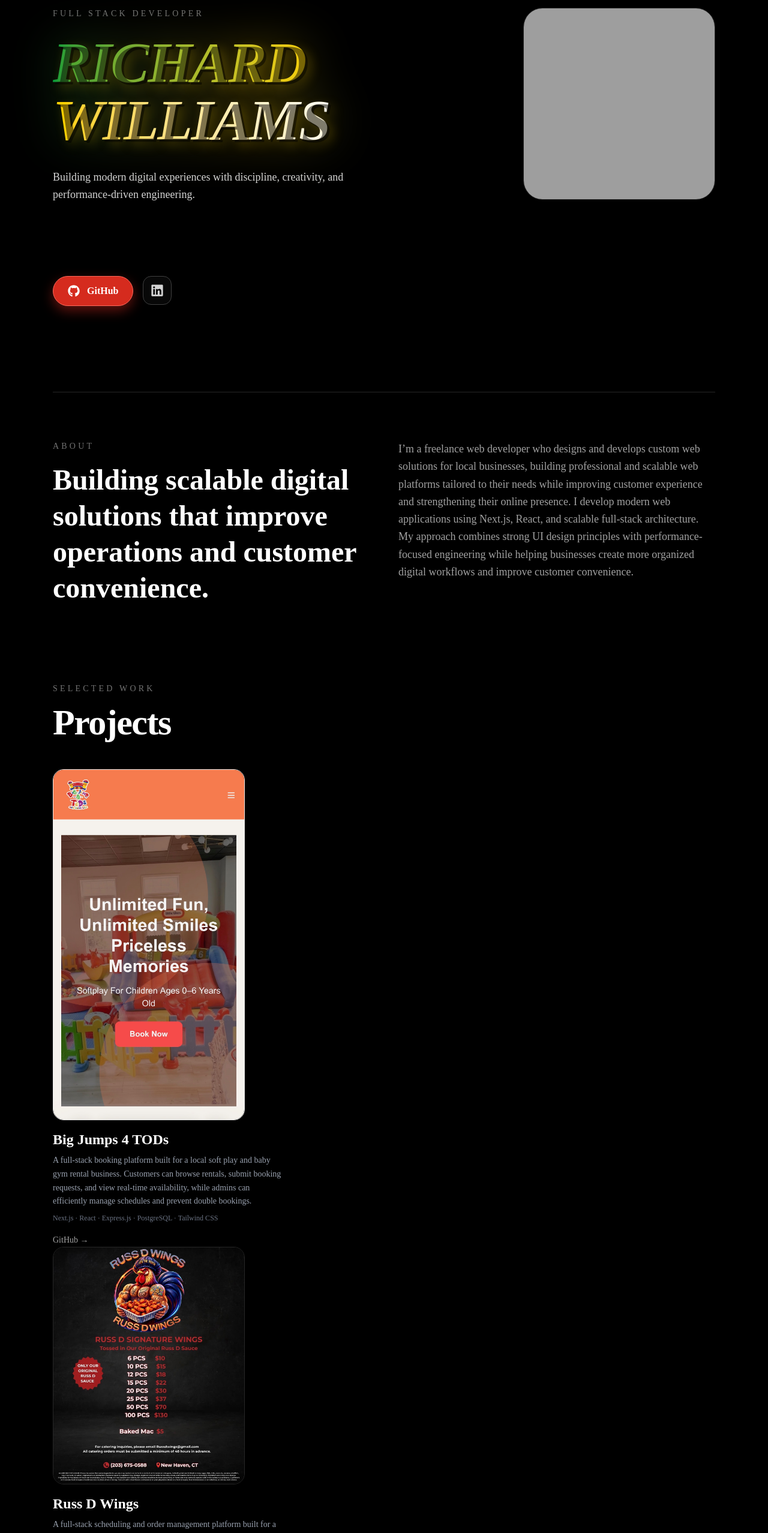
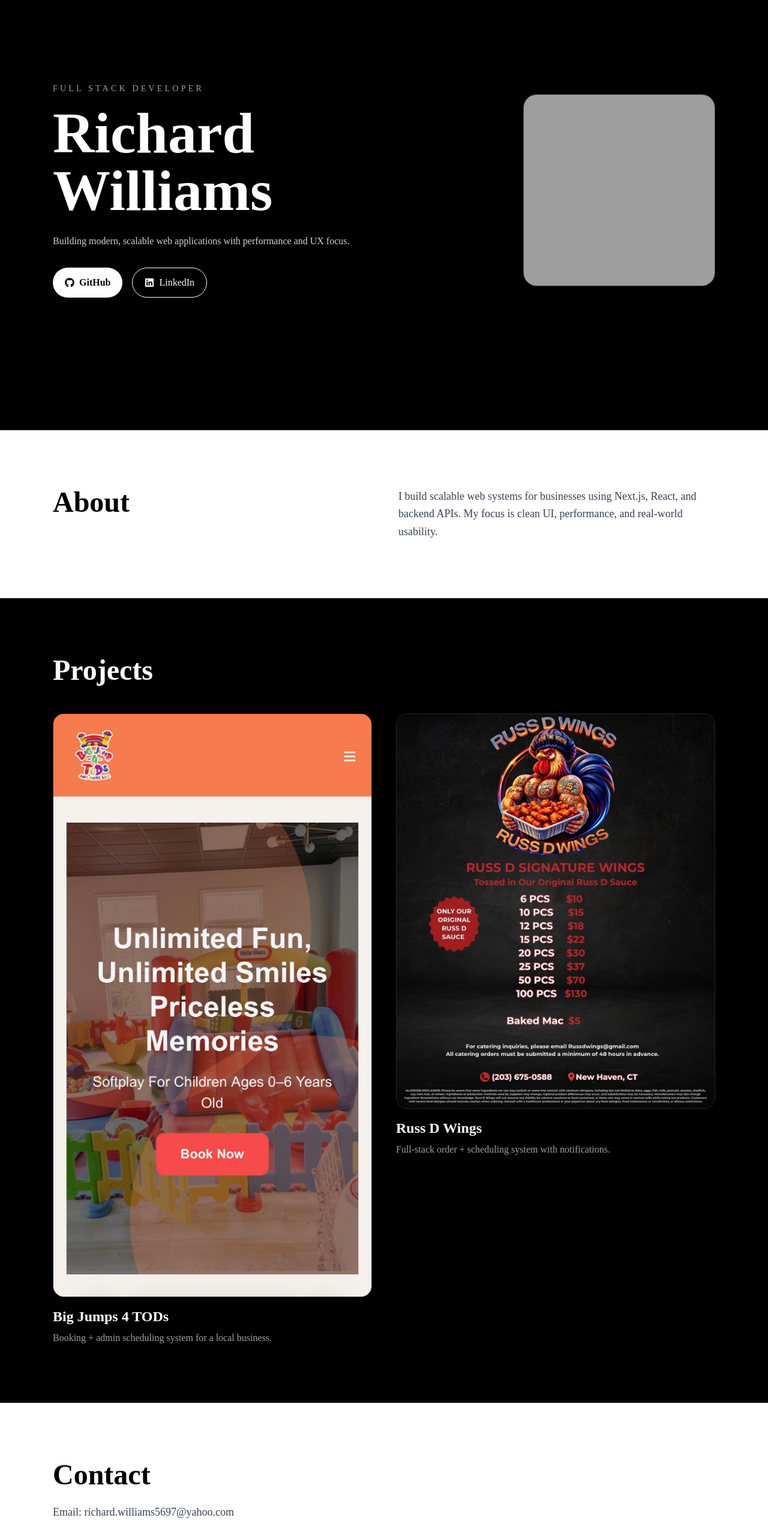
Before and after one commit to richdacoder/portfolio, a Next.js app in the folder projects/: page / in a window 1280 px wide. Shown: the part 140-2695 px from the top of the page at 60% size. Built offline with nearby package versions, Linux system fonts and the light colour scheme; grey boxes are pictures that could not be loaded.

Commit message:
changed background in page.js

```diff
--- a/projects/src/app/page.js
+++ b/projects/src/app/page.js
@@ -1,366 +1,143 @@
 "use client";
-import Image from 'next/image';
+
+import Image from "next/image";
 import { FaGithub, FaLinkedin } from "react-icons/fa";
-
-import {
-  motion,
-  useMotionValue,
-  useTransform,
-  useSpring,
-} from "framer-motion";
+import { motion } from "framer-motion";
 import { useState } from "react";
 
 // =========================
-// INTERACTIVE BACKGROUND
-// =========================
-function InteractiveBackground() {
-  const mouseX = useMotionValue(0);
-  const mouseY = useMotionValue(0);
-
-  const springX = useSpring(mouseX, {
-    stiffness: 100,
-    damping: 30,
-  });
-
-  const springY = useSpring(mouseY, {
-    stiffness: 100,
-    damping: 30,
-  });
-
-  const moveX = useTransform(springX, [0, 2000], [10, -10]);
-  const moveY = useTransform(springY, [0, 1200], [10, -10]);
-
-  // Mouse movement handler
-  function handleMouseMove(e) {
-    mouseX.set(e.clientX);
-    mouseY.set(e.clientY);
-  }
-
-  return (
-    <div
-      onMouseMove={handleMouseMove}
-      className="absolute inset-0 overflow-hidden"
-    >
-
-      {/* Overlay to dim the background */}
-      <div className="absolute inset-0 bg-black/60 pointer-events-none" />
-    </div>
-  );
-}
-
-// =========================
-// PROJECT CARD COMPONENT
-// =========================
-function ProjectCard({ title, description, tech }) {
-  return (
-    <motion.div
-      initial={{ opacity: 0, y: 40 }}
-      whileInView={{ opacity: 1, y: 0 }}
-      viewport={{ once: true }}
-      transition={{ duration: 0.7 }}
-      whileHover={{ scale: 1.02 }}
-      className="moving group relative border border-neutral-800 hover:border-neutral-600 rounded-3xl p-8 transition-all duration-500 backdrop-blur-sm bg-white/[0.02]"
-    >
-      <div className="flex flex-col md:flex-row md:items-center md:justify-between gap-6">
-        <div>
-          <h3 className="text-2xl font-semibold group-hover:translate-x-1 transition-transform duration-300">
-            {title}
-          </h3>
-
-          <p className="mt-3 text-neutral-400 max-w-2xl leading-relaxed">
-            {description}
-          </p>
-        </div>
-
-        <p className="text-sm text-neutral-500 uppercase tracking-[0.2em]">
-          {tech}
-        </p>
-      </div>
-    </motion.div>
-  );
-}
-
-// =========================
-// HOME PAGE COMPONENT
+// HOME
 // =========================
 export default function Home() {
   const [hovered, setHovered] = useState(false);
 
+  const imageClass =
+    "rounded-2xl shadow-2xl shadow-black/60 border border-neutral-800 transition-transform duration-300 hover:scale-[1.02] hover:shadow-black/80";
+
   return (
-    <main className="relative min-h-screen bg-black text-white overflow-hidden">
-      <InteractiveBackground />
+    <main className="bg-black text-white">
 
-      <div className="relative z-10 max-w-6xl mx-auto px-6 py-24">
-        <motion.header
-          initial={{ opacity: 0, y: 40 }}
-          animate={{ opacity: 1, y: 0 }}
-          transition={{ duration: 0.8, ease: "easeOut" }}
-          className="flex flex-col lg:flex-row items-center lg:items-start justify-between gap-16 min-h-[80vh]"
-        >
+      {/* ================= HERO ================= */}
+      <section className="min-h-screen flex items-center">
+        <div className="max-w-6xl mx-auto px-6 w-full flex flex-col lg:flex-row justify-between items-center gap-16">
+
+          {/* LEFT */}
           <div className="max-w-2xl">
-            <p className="uppercase tracking-[0.3em] text-sm text-neutral-500 mb-6">
+            <p className="uppercase tracking-[0.3em] text-sm text-neutral-400">
               Full Stack Developer
             </p>
-            <motion.h1
-  initial={{ opacity: 0, y: 30 }}
-  animate={{ opacity: 1, y: 0 }}
-  transition={{ delay: 0.2, duration: 0.8 }}
-  className="relative text-6xl md:text-8xl font-black tracking-tight leading-none uppercase italic"
->
-  {/* Glow behind text */}
-  <span
-    className="absolute inset-0 blur-2xl opacity-50 bg-gradient-to-r from-[#009B3A] via-[#FED100] to-[#009B3A] bg-clip-text text-transparent"
-    aria-hidden="true"
-  >
+
+            <h1 className="text-6xl md:text-8xl font-black mt-4">
               Richard Williams
-  </span>
+            </h1>
 
-  {/* Main text */}
-  <span
-    className="relative bg-gradient-to-r from-[#009B3A] via-[#FED100] to-white bg-clip-text text-transparent"
-    style={{
-      textShadow:
-        "4px 4px 0 rgba(0,0,0,0.5), 8px 8px 20px rgba(254,209,0,0.25)",
-    }}
-  >
-    Richard Williams
-  </span>
-</motion.h1>
-            <motion.p
-              initial={{ opacity: 0, y: 20 }}
-              animate={{ opacity: 1, y: 0 }}
-              transition={{ delay: 0.4, duration: 0.8 }}
-              className="mt-8 text-lg text-neutral-300 leading-relaxed max-w-xl"
-            >
-              Building modern digital experiences with discipline, creativity,
-              and performance-driven engineering.
-            </motion.p>
+            <p className="mt-6 text-neutral-300 max-w-xl">
+              Building modern, scalable web applications with performance and UX focus.
+            </p>
 
-            <motion.div
-              initial={{ opacity: 0, y: 20 }}
-              animate={{ opacity: 1, y: 0 }}
-              transition={{ delay: 0.6, duration: 0.8 }}
-              className="mt-10 flex flex-wrap gap-4"
-            >
-              <div className="mt-10 flex flex-wrap gap-4">
-              <div className="mt-10 flex flex-wrap gap-4">
-
+            {/* SOCIALS */}
+            <div className="mt-8 flex gap-4">
               <a
                 href="https://github.com/richdacoder"
                 target="_blank"
-  rel="noopener noreferrer"
-  className="
-    flex items-center gap-3
-    px-6 py-3 rounded-full
-    font-bold text-white
-    bg-[#D52B1E]
-    hover:scale-105 hover:-translate-y-1
-    transition-all duration-300
-    border border-[#FF6A5C]
-    shadow-[0_8px_20px_rgba(213,43,30,0.45)]
-  "
+                className="flex items-center gap-2 px-5 py-3 bg-white text-black rounded-full font-semibold"
               >
-<FaGithub size={20} />  GitHub
+                <FaGithub /> GitHub
               </a>
 
               <a
                 href="https://www.linkedin.com/in/richard-williams-65a39b33a"
                 target="_blank"
-    rel="noopener noreferrer"
-    aria-label="LinkedIn"
-    className="
-      flex items-center justify-center
-      w-12 h-12
-      rounded-xl
-      border border-neutral-700
-      bg-white/[0.03]
-      backdrop-blur-md
-      text-neutral-300
-      hover:text-[#0A66C2]
-      hover:border-[#0A66C2]
-      hover:-translate-y-1
-      transition-all duration-300
-    "
+                className="flex items-center gap-2 px-5 py-3 border border-white rounded-full"
               >
-    <FaLinkedin size={22} />
+                <FaLinkedin /> LinkedIn
               </a>
+            </div>
+          </div>
+
+          {/* RIGHT IMAGE */}
+          <div
+            onMouseEnter={() => setHovered(true)}
+            onMouseLeave={() => setHovered(false)}
+            className={`relative w-72 h-72 md:w-80 md:h-80 overflow-hidden rounded-3xl border border-neutral-700 transition-transform duration-300 ${
+              hovered ? "scale-105 rotate-1" : ""
+            }`}
+          >
+            <Image
+              src="/img/profilepic.JPEG"
+              alt="Profile"
+              fill
+              className="object-cover shadow-2xl shadow-black/70"
+            />
+          </div>
 
         </div>
-</div>            </motion.div>
-          </div>
+      </section>
 
-          {/* RESTORED PROFILE CONTAINER */}
-          <motion.div
-            initial={{ opacity: 0, scale: 0.9 }}
-            animate={{ opacity: 1, scale: 1 }}
-            transition={{ delay: 0.5, duration: 0.8 }}
-            className={`relative w-64 h-64 md:w-80 md:h-80 rounded-[2rem] overflow-hidden border border-neutral-800 transition-all duration-500 ${
-              hovered ? "scale-105 rotate-1" : "scale-100"
-            }`}
-            onMouseEnter={() => setHovered(true)}
-            onMouseLeave={() => setHovered(false)}
-          >
-            <Image
-              src="/img/profilepic.JPEG" // Prefixed with slash to pull from public folder
-              alt="Profile"
-              fill
-              priority
-              sizes="(max-w-768px) 256px, 320px"
-              className="object-cover"
-            />
-          </motion.div>
+      {/* ================= ABOUT ================= */}
+      <section className="bg-white text-black py-24">
+        <div className="max-w-6xl mx-auto px-6 grid md:grid-cols-2 gap-12">
+          <h2 className="text-4xl md:text-5xl font-bold">About</h2>
 
-        </motion.header>
-
-        <section className="border-t border-neutral-800 pt-20">
-          <div className="grid md:grid-cols-2 gap-12">
-            <div>
-              <p className="text-sm uppercase tracking-[0.3em] text-neutral-500 mb-4">
-                About
-              </p>
-
-              <h2 className="text-3xl md:text-5xl font-bold leading-tight">
-              Building scalable digital solutions that improve operations and customer convenience.
-              </h2>
-            </div>
-
-            <p className="text-neutral-400 text-lg leading-relaxed">
-            I’m a freelance web developer who designs and develops custom web solutions for local
-            businesses, building professional and scalable web platforms tailored to their needs
-            while improving customer experience and strengthening their online presence. I develop
-            modern web applications using Next.js, React, and scalable full-stack architecture. My
-            approach combines strong UI design principles with performance-focused engineering while
-            helping businesses create more organized digital workflows and improve customer convenience.
-
+          <p className="text-lg text-gray-700 leading-relaxed">
+            I build scalable web systems for businesses using Next.js, React, and backend APIs.
+            My focus is clean UI, performance, and real-world usability.
           </p>
         </div>
       </section>
 
-        <section id="projects" className="mt-32">
-          <div className="flex items-end justify-between mb-12">
+      {/* ================= PROJECTS ================= */}
+      <section className="bg-black text-white py-24">
+        <div className="max-w-6xl mx-auto px-6">
+          <h2 className="text-5xl font-bold mb-12">Projects</h2>
+
+          <div className="grid md:grid-cols-2 gap-10">
+
+            {/* PROJECT 1 */}
             <div>
-              <p className="text-sm uppercase tracking-[0.3em] text-neutral-500 mb-4">
-                Selected Work
+              <Image
+                src="/img/bigjumps4tods.png"
+                width={600}
+                height={400}
+                alt="Project 1"
+                className={imageClass}
+              />
+              <h3 className="text-2xl mt-4 font-bold">Big Jumps 4 TODs</h3>
+              <p className="text-neutral-400 mt-2">
+                Booking + admin scheduling system for a local business.
               </p>
+            </div>
 
-              <h2 className="text-4xl md:text-6xl font-bold tracking-tight">
-                Projects
-              </h2>
+            {/* PROJECT 2 */}
+            <div>
+              <Image
+                src="/img/russ-d-wings.jpeg"
+                width={600}
+                height={400}
+                alt="Project 2"
+                className={imageClass}
+              />
+              <h3 className="text-2xl mt-4 font-bold">Russ D Wings</h3>
+              <p className="text-neutral-400 mt-2">
+                Full-stack order + scheduling system with notifications.
+              </p>
+            </div>
+
           </div>
         </div>
-          <div className="space-y-4 max-w-sm">
-            <a
-              href="https://big-jumps-4-tods.onrender.com/"
-              target="_blank"
-              rel="noopener noreferrer"
-              className="block group"
-            >
-              <Image
-                src="/img/bigjumps4tods.png"
-                alt="Big Jumps 4 TODs project preview"
-                width={320}
-                height={240}
-                sizes="(max-width: 768px) 256px, 320px"
-                className="rounded-2xl border transition-transform duration-300 group-hover:scale-[1.02]"
-              />
-    <div className="mt-4 space-y-2">
-      <h3 className="text-2xl font-bold">
-        Big Jumps 4 TODs
-      </h3>
+      </section>
 
-      <p className="text-sm text-gray-400 leading-relaxed">
-        A full-stack booking platform built for a local soft play
-        and baby gym rental business. Customers can browse rentals,
-        submit booking requests, and view real-time availability,
-        while admins can efficiently manage schedules and prevent
-        double bookings.
-      </p>
+      {/* ================= CONTACT ================= */}
+      <section className="bg-white text-black py-24">
+        <div className="max-w-6xl mx-auto px-6">
+          <h2 className="text-5xl font-bold">Contact</h2>
 
-      <p className="text-xs text-gray-500">
-        Next.js · React · Express.js · PostgreSQL · Tailwind CSS
+          <p className="mt-6 text-lg text-gray-700">
+            Email: richard.williams5697@yahoo.com
           </p>
         </div>
-  </a>
+      </section>
 
-  <a
-                href="https://github.com/richdacoder/Big-jumps-4-tods"
-                target="_blank"
-                rel="noopener noreferrer"
-                className="text-sm font-medium text-neutral-400 hover:text-white transition"
-              >
-    GitHub →
-  </a>
-
-</div>        </section>
-
-<div className="space-y-4 max-w-sm">
-  <div className="group">
-    <a
-      href="https://github.com/richdacoder/Russ-D-wings-"
-      target="_blank"
-      rel="noopener noreferrer"
-    >
-      <Image
-        src="/img/russ-d-wings.jpeg"
-        alt="Russ D Wings project preview"
-        width={320}
-        height={240}
-        sizes="(max-width: 768px) 256px, 320px"
-        className="rounded-2xl border border-neutral-800 transition-transform duration-300 group-hover:scale-[1.02]"
-      />
-    </a>
-
-    <div className="mt-4 space-y-2">
-      <h3 className="text-2xl font-bold">
-        Russ D Wings
-      </h3>
-
-      <p className="text-sm text-gray-400 leading-relaxed">
-        A full-stack scheduling and order management platform built for a
-        New Haven chicken wing business. Features conflict-free scheduling,
-        admin-controlled order workflows, automated email notifications,
-        and a scalable architecture designed to improve operational
-        efficiency and customer communication.
-      </p>
-
-      <p className="text-xs text-gray-500">
-        Next.js · React · Express.js · PostgreSQL · Knex · Resend · Docker
-      </p>
-
-      <div className="flex gap-4 pt-2">
-        <a
-          href="https://github.com/richdacoder/Russ-D-wings-"
-          target="_blank"
-          rel="noopener noreferrer"
-          className="text-sm font-medium text-neutral-400 hover:text-white transition"
-        >
-          GitHub →
-        </a>
-      </div>
-    </div>
-  </div>
-</div>
-
-        <section
-          id="contact"
-          className="mt-32 border-t border-neutral-800 pt-20 pb-10"
-        >
-          <p className="text-sm uppercase tracking-[0.3em] text-neutral-500 mb-4">
-            Contact
-          </p>
-
-          <h2 className="text-4xl md:text-6xl font-bold tracking-tight">
-            Let’s build something great.
-          </h2>
-
-          <p className="mt-6 text-neutral-400 text-lg">
-           Personal: Richard.williams5697@yahoo.com
-          </p>
-          <p className="mt-6 text-neutral-400 text-lg">
-          Business: Shalimi.tech203@gmail.com
-          </p>
-        </section>
-      </div>
     </main>
   );
 }
```
Lines whose indentation alone changed are shown as unchanged.
